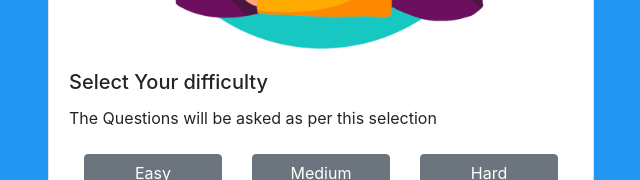
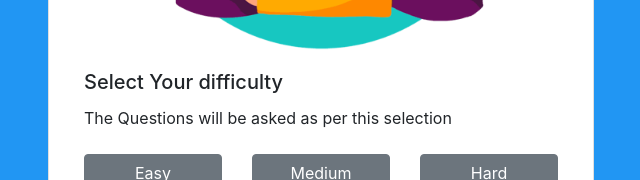
Before and after one commit to AbbyB97/lq-assessment, a React (Create React App) app: page / in a window 1280 px wide. Shown: the part 389-569 px from the top of the page, without its empty margins (319-959 px from the left). Built offline with nearby package versions, Linux system fonts and the light colour scheme.

Commit message:
added margin padding fix for home comp

```diff
--- a/src/components/Home/index.js
+++ b/src/components/Home/index.js
@@ -44,17 +44,18 @@ const Home = () => {
               src={quizBanner}
             />
             <Card.Body>
-              <Card.Title>Select Your difficulty</Card.Title>
-              <Card.Text>
-                The Questions will be asked as per this selection
-              </Card.Text>
               <Container fluid>
+                <Card.Title>Select Your difficulty</Card.Title>
+                <Card.Text>
+                  The Questions will be asked as per this selection
+                </Card.Text>
                 <Row>
                   <Col md={4} xs={12}>
                     <Button
                       className=" w-100 my-2"
                       onClick={() => setDifficulty("easy")}
                       variant="secondary"
+                      active={difficulty === "easy"}
                     >
                       Easy
                     </Button>
@@ -64,6 +65,7 @@ const Home = () => {
                       className="w-100 my-2"
                       onClick={() => setDifficulty("medium")}
                       variant="secondary"
+                      active={difficulty === "medium"}
                     >
                       Medium
                     </Button>
@@ -73,6 +75,7 @@ const Home = () => {
                       className="w-100 my-2"
                       onClick={() => setDifficulty("hard")}
                       variant="secondary"
+                      active={difficulty === "hard"}
                     >
                       Hard
                     </Button>
```
